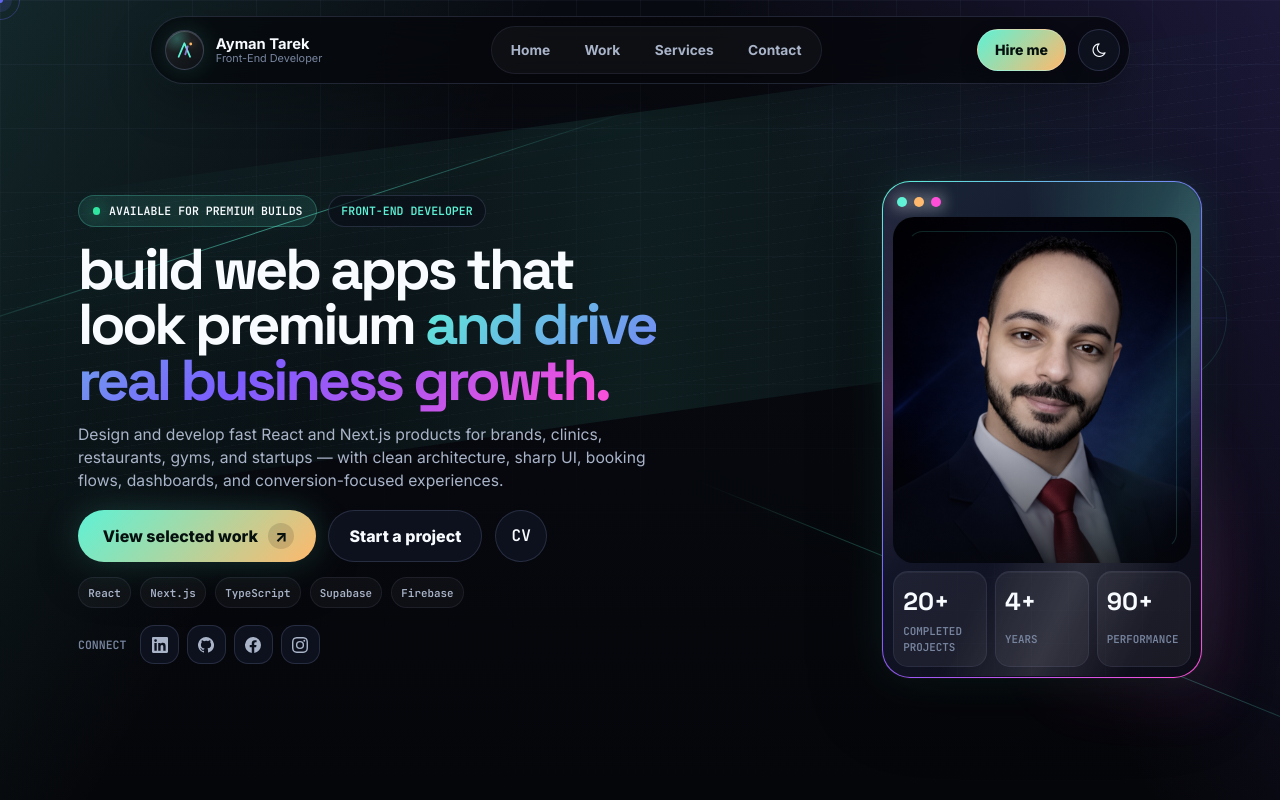
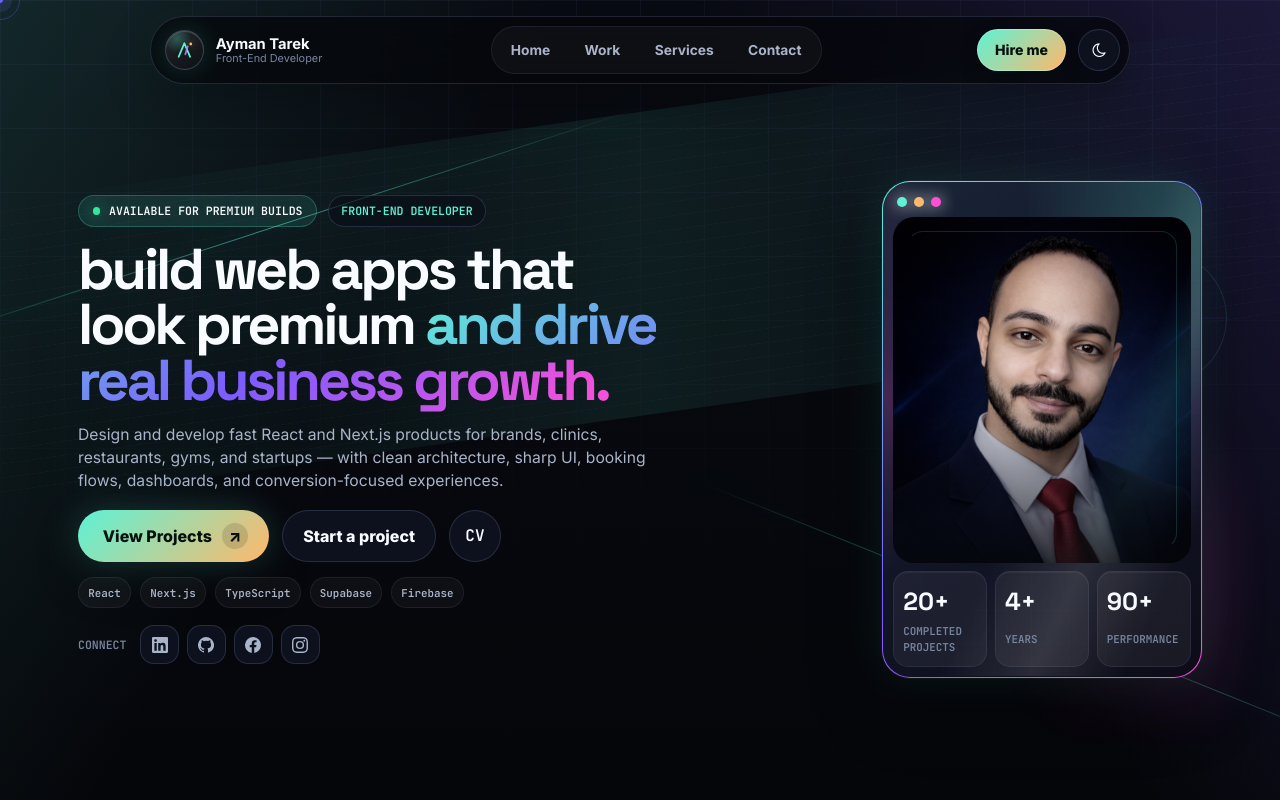
Before and after one commit to aymantarek16/React-Portfolio, a React (Vite) app: page / in a window 1280 px wide. Shown: the top 800 px of the page. Built offline with nearby package versions, Linux system fonts and the light colour scheme.

Commit message:
change some content on hero section

```diff
--- a/src/components/hero/Hero.jsx
+++ b/src/components/hero/Hero.jsx
@@ -54,7 +54,7 @@ const Hero = () => {
 
           <div className="hero-cta" aria-label="Primary actions">
             <a href="#projects" className="cta-primary-large">
-              View selected work
+              View Projects
               <span className="cta-arrow" aria-hidden="true">↗</span>
             </a>
 
```
